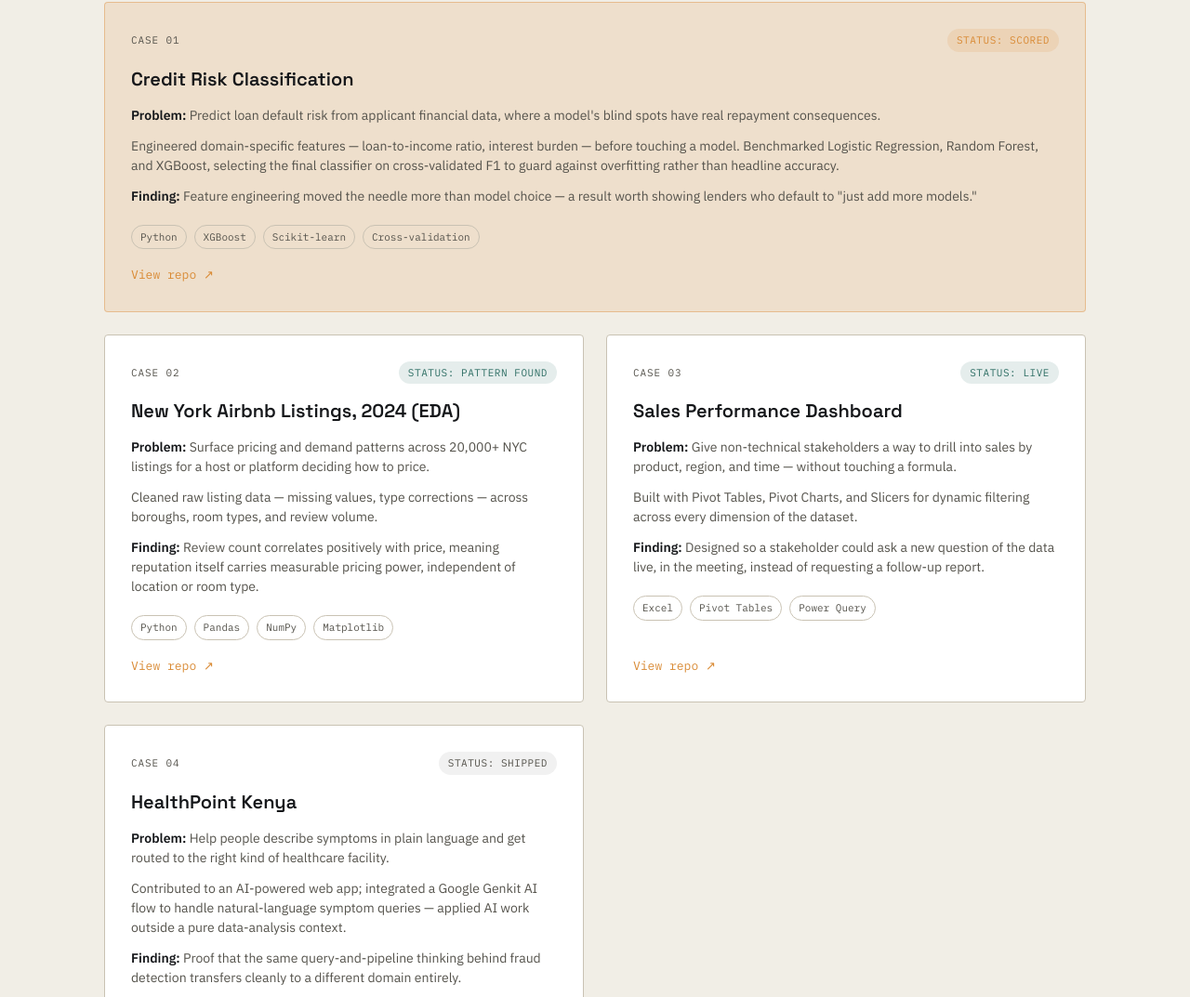
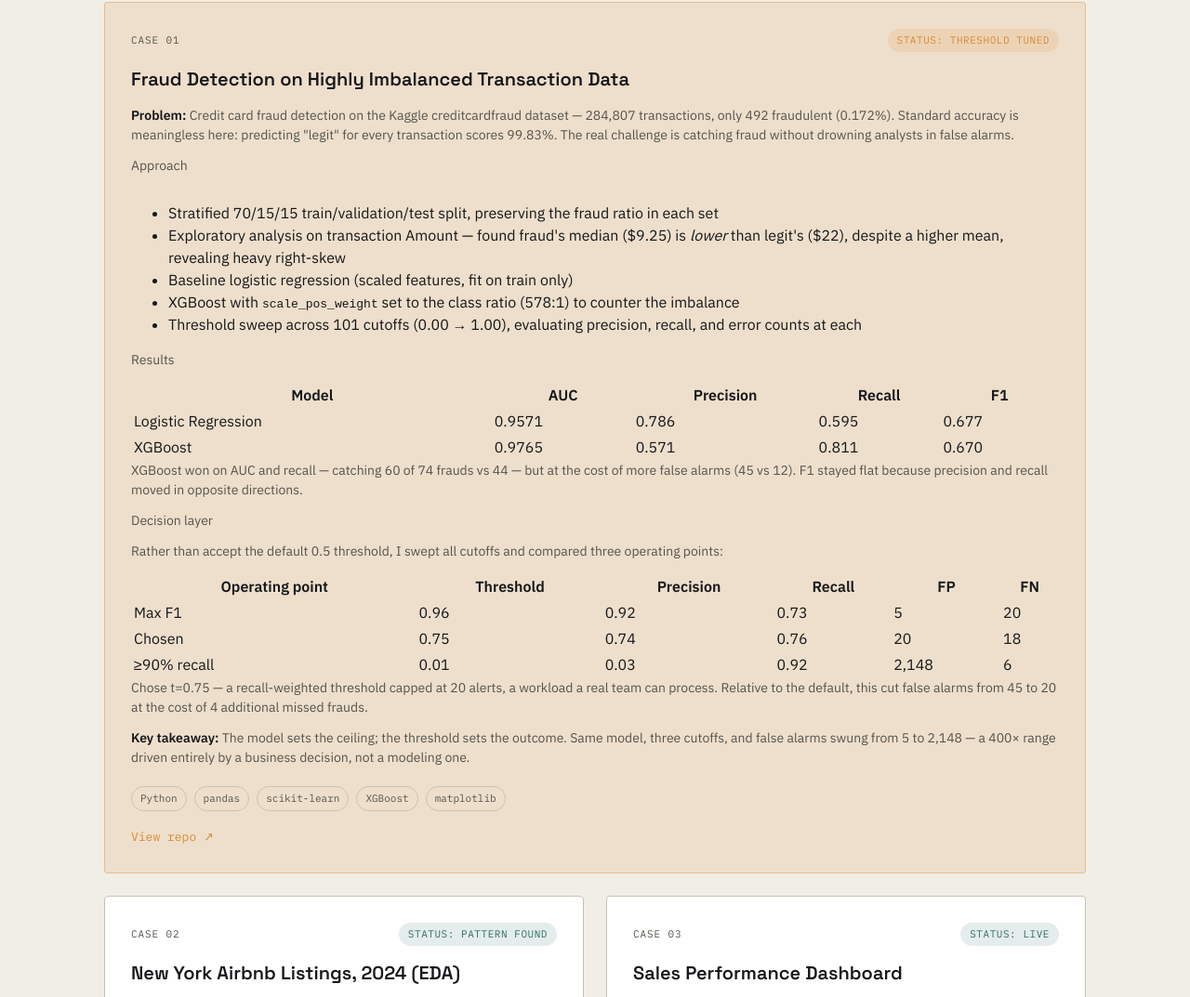
Before and after one commit to Mwende-Fifi/Mwende-Fifi.github.io, a plain HTML site: page index.html in a window 1280 px wide. Shown: the part 1370-2443 px from the top of the page at 93% size. Drawn offline with Linux system fonts and the light colour scheme.

Commit message:
Revise fraud detection case study content
Updated case details for fraud detection project, including problem statement, approach, results, and key takeaways. Changed tools listed and updated the repository link.

```diff
--- a/index.html
+++ b/index.html
@@ -94,16 +94,53 @@
         <article class="case-card case-card--lead">
           <div class="case-head">
             <span class="case-tag">CASE 01</span>
-            <span class="case-status case-status--flagged">STATUS: SCORED</span>
+            <span class="case-status case-status--flagged">STATUS: THRESHOLD TUNED</span>
           </div>
-          <h3>Credit Risk Classification</h3>
-          <p class="case-problem"><strong>Problem:</strong> Predict loan default risk from applicant financial data, where a model's blind spots have real repayment consequences.</p>
-          <p class="case-detail">Engineered domain-specific features — loan-to-income ratio, interest burden — before touching a model. Benchmarked Logistic Regression, Random Forest, and XGBoost, selecting the final classifier on cross-validated F1 to guard against overfitting rather than headline accuracy.</p>
-          <p class="case-finding"><strong>Finding:</strong> Feature engineering moved the needle more than model choice — a result worth showing lenders who default to "just add more models."</p>
+          <h3>Fraud Detection on Highly Imbalanced Transaction Data</h3>
+
+          <p class="case-problem"><strong>Problem:</strong> Credit card fraud detection on the Kaggle creditcardfraud dataset — 284,807 transactions, only 492 fraudulent (0.172%). Standard accuracy is meaningless here: predicting "legit" for every transaction scores 99.83%. The real challenge is catching fraud without drowning analysts in false alarms.</p>
+
+          <p class="case-subhead">Approach</p>
+          <ul class="case-approach">
+            <li>Stratified 70/15/15 train/validation/test split, preserving the fraud ratio in each set</li>
+            <li>Exploratory analysis on transaction Amount — found fraud's median ($9.25) is <em>lower</em> than legit's ($22), despite a higher mean, revealing heavy right-skew</li>
+            <li>Baseline logistic regression (scaled features, fit on train only)</li>
+            <li>XGBoost with <code>scale_pos_weight</code> set to the class ratio (578:1) to counter the imbalance</li>
+            <li>Threshold sweep across 101 cutoffs (0.00 → 1.00), evaluating precision, recall, and error counts at each</li>
+          </ul>
+
+          <p class="case-subhead">Results</p>
+          <table class="case-table">
+            <thead>
+              <tr><th>Model</th><th>AUC</th><th>Precision</th><th>Recall</th><th>F1</th></tr>
+            </thead>
+            <tbody>
+              <tr><td>Logistic Regression</td><td>0.9571</td><td>0.786</td><td>0.595</td><td>0.677</td></tr>
+              <tr><td>XGBoost</td><td>0.9765</td><td>0.571</td><td>0.811</td><td>0.670</td></tr>
+            </tbody>
+          </table>
+          <p class="case-detail">XGBoost won on AUC and recall — catching 60 of 74 frauds vs 44 — but at the cost of more false alarms (45 vs 12). F1 stayed flat because precision and recall moved in opposite directions.</p>
+
+          <p class="case-subhead">Decision layer</p>
+          <p class="case-detail">Rather than accept the default 0.5 threshold, I swept all cutoffs and compared three operating points:</p>
+          <table class="case-table">
+            <thead>
+              <tr><th>Operating point</th><th>Threshold</th><th>Precision</th><th>Recall</th><th>FP</th><th>FN</th></tr>
+            </thead>
+            <tbody>
+              <tr><td>Max F1</td><td>0.96</td><td>0.92</td><td>0.73</td><td>5</td><td>20</td></tr>
+              <tr class="case-table-row--chosen"><td>Chosen</td><td>0.75</td><td>0.74</td><td>0.76</td><td>20</td><td>18</td></tr>
+              <tr><td>≥90% recall</td><td>0.01</td><td>0.03</td><td>0.92</td><td>2,148</td><td>6</td></tr>
+            </tbody>
+          </table>
+          <p class="case-detail">Chose t=0.75 — a recall-weighted threshold capped at 20 alerts, a workload a real team can process. Relative to the default, this cut false alarms from 45 to 20 at the cost of 4 additional missed frauds.</p>
+
+          <p class="case-finding"><strong>Key takeaway:</strong> The model sets the ceiling; the threshold sets the outcome. Same model, three cutoffs, and false alarms swung from 5 to 2,148 — a 400× range driven entirely by a business decision, not a modeling one.</p>
+
           <div class="case-tools">
-            <span>Python</span><span>XGBoost</span><span>Scikit-learn</span><span>Cross-validation</span>
+            <span>Python</span><span>pandas</span><span>scikit-learn</span><span>XGBoost</span><span>matplotlib</span>
           </div>
-          <a href="https://github.com/Mwende-Fifi" class="case-link" target="_blank" rel="noopener">View repo ↗</a>
+          <a href="https://github.com/Mwende-Fifi/fraud-detection" class="case-link" target="_blank" rel="noopener">View repo ↗</a>
         </article>
 
         <article class="case-card">
```
